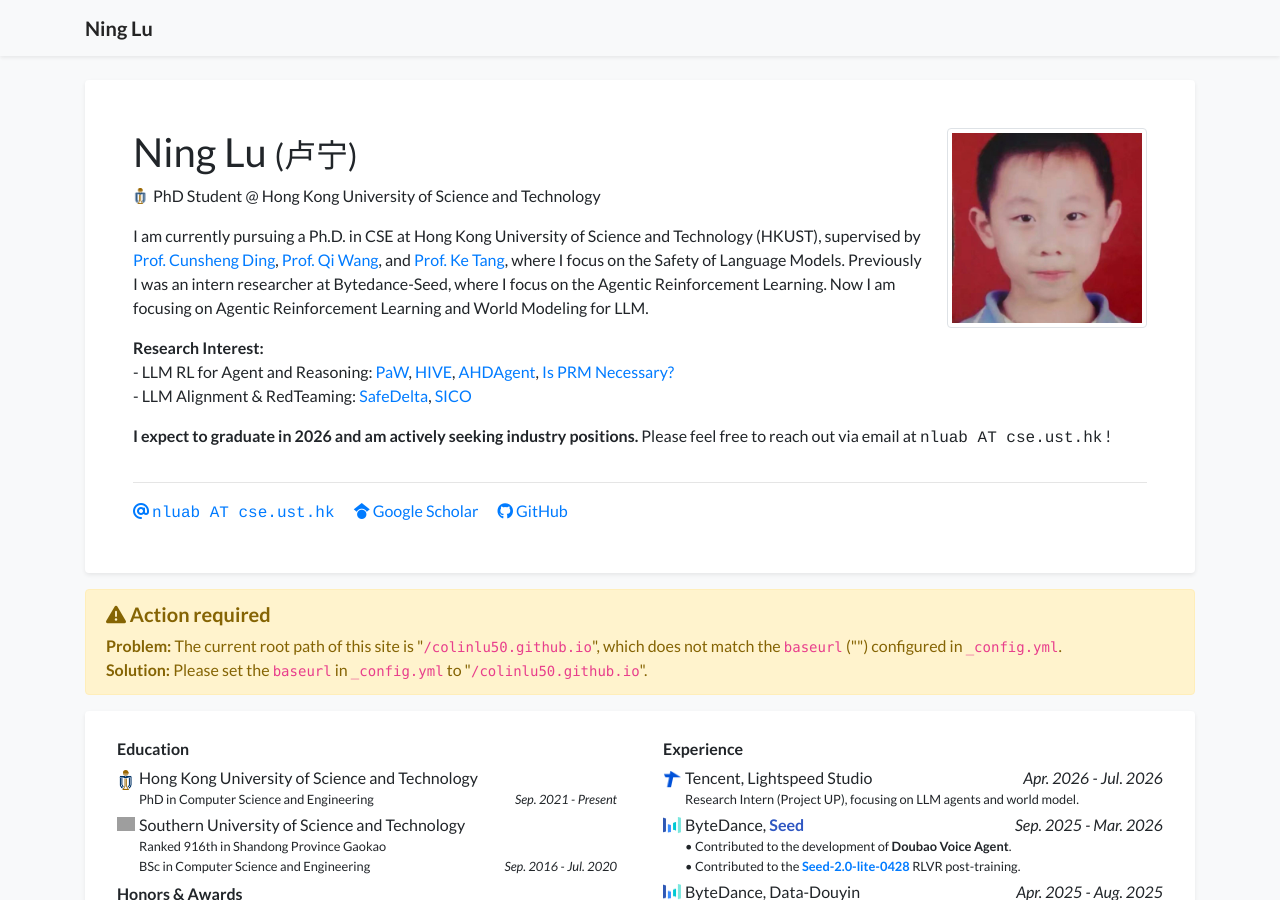
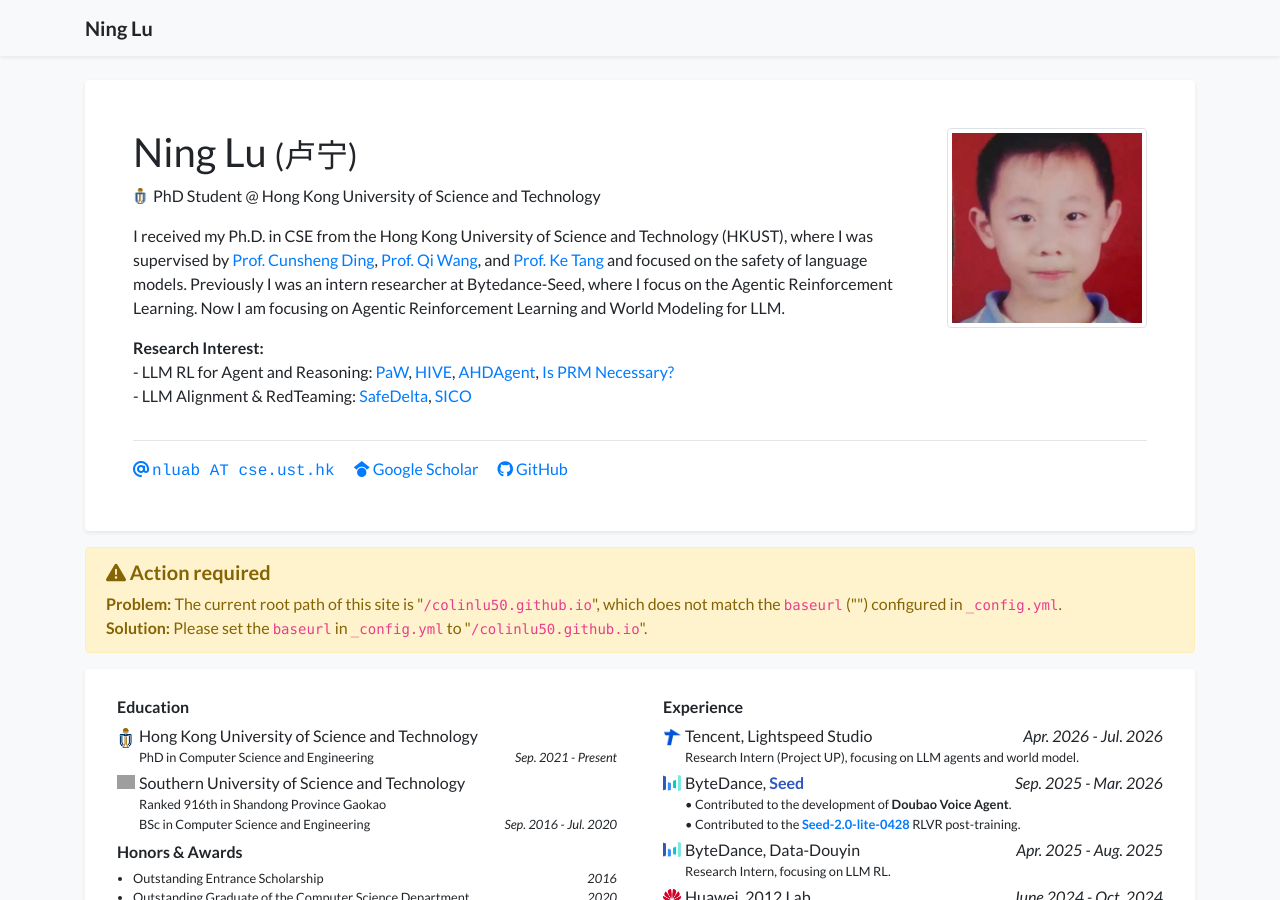
Before and after one commit to ColinLu50/colinlu50.github.io, a Jekyll site: the page built from index.html, in a window 1280 px wide and 900 px high. Built offline with Jekyll 4.4.1, drawn with Linux system fonts in a browser that asks for light colours; nearby versions of some CDN libraries; a style sheet for code colours, icons or effects is not loaded; grey boxes are pictures that could not be loaded.

Commit message:
update profile

```diff
--- a/_data/profile.yml
+++ b/_data/profile.yml
@@ -21,7 +21,7 @@
 
 short_bio_text_justify: false
 short_bio: >-
-  I am currently pursuing a Ph.D. in CSE at Hong Kong University of Science and Technology (HKUST), supervised by <a href="https://facultyprofiles.hkust.edu.hk/profiles.php?profile=cunsheng-ding-cding" target="_blank" rel="noopener">Prof. Cunsheng Ding</a>, <a href="https://dake98.github.io/" target="_blank" rel="noopener">Prof. Qi Wang</a>, and <a href="https://www.sustech.edu.cn/en/faculties/tangke.html" target="_blank" rel="noopener">Prof. Ke Tang</a>, where I focus on the Safety of Language Models.
+  I received my Ph.D. in CSE from the Hong Kong University of Science and Technology (HKUST), where I was supervised by <a href="https://facultyprofiles.hkust.edu.hk/profiles.php?profile=cunsheng-ding-cding" target="_blank" rel="noopener">Prof. Cunsheng Ding</a>, <a href="https://dake98.github.io/" target="_blank" rel="noopener">Prof. Qi Wang</a>, and <a href="https://www.sustech.edu.cn/en/faculties/tangke.html" target="_blank" rel="noopener">Prof. Ke Tang</a> and focused on the safety of language models.
   Previously I was an intern researcher at Bytedance-Seed, where I focus on the Agentic Reinforcement Learning.
   Now I am focusing on Agentic Reinforcement Learning and World Modeling for LLM.
   <p>
@@ -30,9 +30,6 @@
   <strong>Research Interest:</strong><br>
   - LLM RL for Agent and Reasoning: <a href="https://www.alphaxiv.org/abs/2606.02388" target="_blank" rel="noopener">PaW</a>, <a href="https://arxiv.org/pdf/2603.25184" target="_blank" rel="noopener">HIVE</a>, <a href="https://www.alphaxiv.org/abs/2605.08756" target="_blank" rel="noopener">AHDAgent</a>, <a href="https://www.alphaxiv.org/abs/2505.11227" target="_blank" rel="noopener">Is PRM Necessary?</a><br>
   - LLM Alignment & RedTeaming: <a href="https://arxiv.org/pdf/2505.12038" target="_blank" rel="noopener">SafeDelta</a>, <a href="https://arxiv.org/pdf/2305.10847" target="_blank" rel="noopener">SICO</a>
-  </p>
-  <p>
-  <strong>I expect to graduate in 2026 and am actively seeking industry positions.</strong> Please feel free to reach out via email at <span class="email-text">nluab AT cse.ust.hk</span> !
   </p>
 
 portrait_url: /assets/images/photos/portrait.png
--- a/_includes/widgets/publication_item.html
+++ b/_includes/widgets/publication_item.html
@@ -1,4 +1,5 @@
 {% assign item = include.item %}
+{% assign item_abstract = item.abstract | strip %}
 <div class="d-none d-md-block">
     <div class="row no-gutters {% unless include.hide_bottom_border %}border-bottom{% endunless %} border-gray">
         <div class="col-md-3 col-xl-2 mb-md-0 p-md-3">
@@ -12,7 +13,9 @@
             <h5 class="mt-0 mb-1 font-weight-normal">{{ item.title }}</h5>
             <p class="mt-0 mb-0 small">{% include widgets/author_list.html authors=item.authors %}</p>
             <p class="mt-0 mb-0 small">{{item.pub_pre}}<i>{{ item.pub }}</i>{{ item.pub_post }} {{ item.pub_date }} {{ item.pub_last }}</p>
+            {% unless item_abstract == empty %}
             <p class="mt-2 mb-1 small publication-abstract">{{ item.abstract }}</p>
+            {% endunless %}
 
             <p class="small pb-0 mb-0 lh-125 text-muted abstract-links">
                 {% for link in item.links %}
@@ -36,7 +39,9 @@
                 <h5 class="mt-0 mb-1 font-weight-normal">{{ item.title }}</h5>
                 <p class="mt-0 mb-0 small">{% include widgets/author_list.html authors=item.authors %}</p>
                 <p class="mt-0 mb-0 small">{{item.pub_pre}}<i>{{ item.pub }}</i>{{ item.pub_post }} {{ item.pub_date }} {{ item.pub_last }}</p>
+                {% unless item_abstract == empty %}
                 <p class="mt-2 mb-1 small publication-abstract">{{ item.abstract }}</p>
+                {% endunless %}
 
                 <p class="small pb-0 mb-0 lh-125 text-muted abstract-links">
                     {% for link in item.links %}
```
